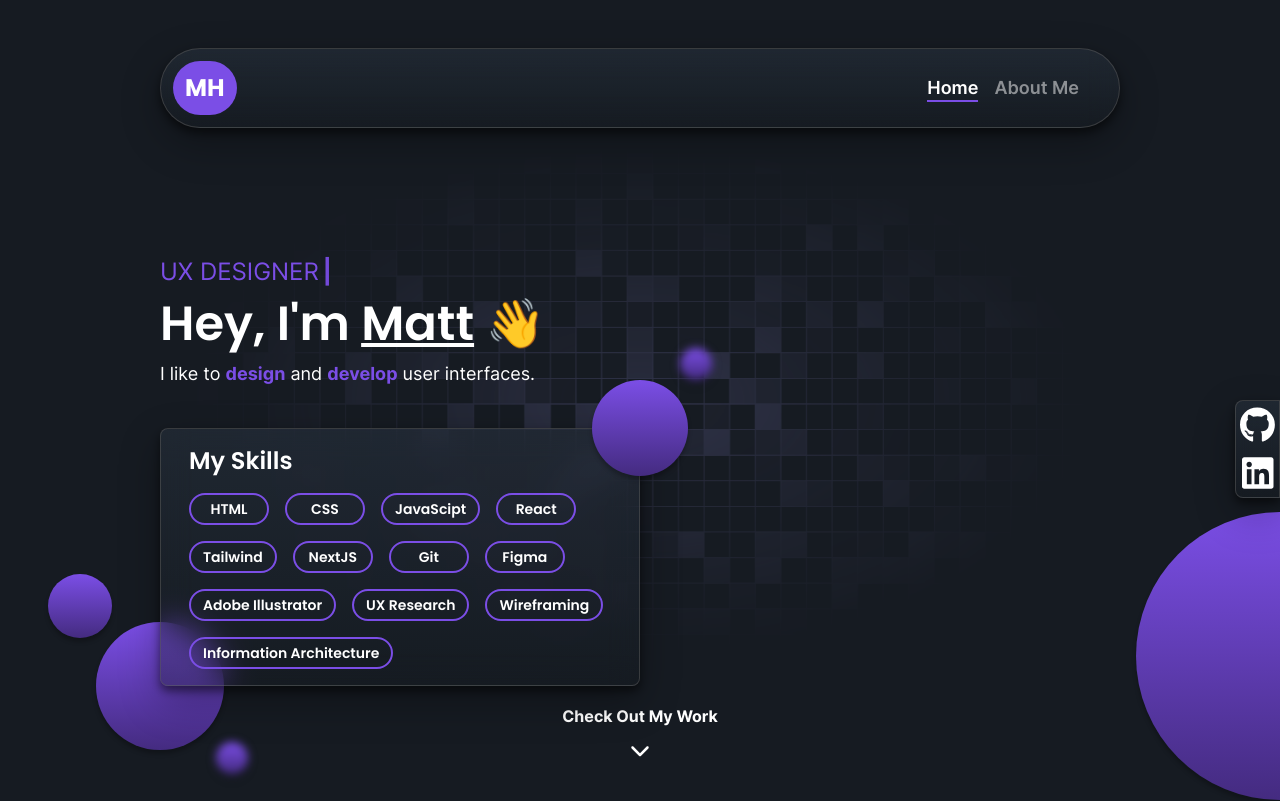
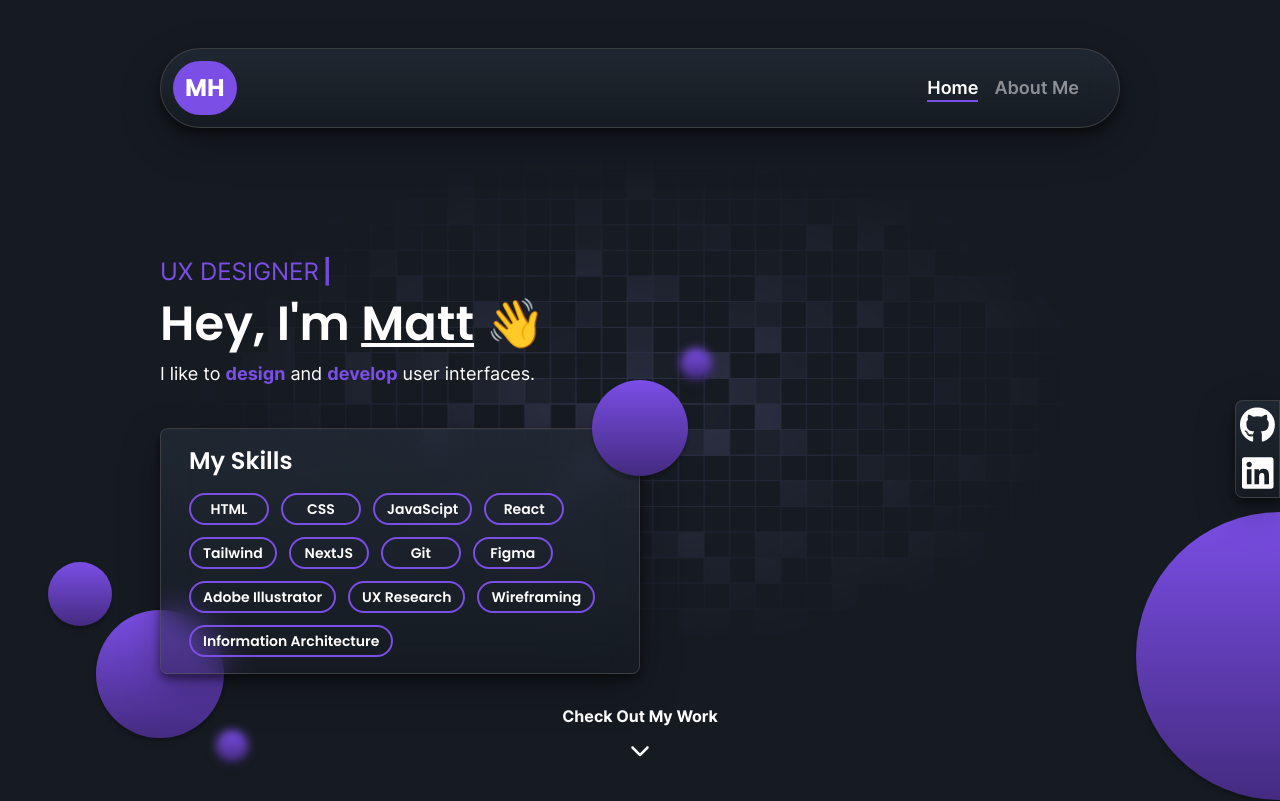
Before and after one commit to matthew-beep/Portfolio-v2, a Next.js app in the folder portfolio-v2/: page / in a window 1280 px wide. Shown: the top 801 px of the page. Built offline with nearby package versions, Linux system fonts and the light colour scheme.

Commit message:
edited padding

```diff
--- a/portfolio-v2/src/app/portfolio.js
+++ b/portfolio-v2/src/app/portfolio.js
@@ -245,7 +245,7 @@ export default function Portfolio({ width }) {
                   </motion.div>
                   <div className='flex flex-col w-full h-full glassmorphic relative z-30 rounded-lg p-4'>
                     <h3 className='text-white text-2xl font-poppins font-semibold pl-3 mb-4'>My Skills</h3>
-                    <div className='flex flex-wrap h-full w-full items-center px-3 gap-2 sm:gap-4'>
+                    <div className='flex flex-wrap h-full w-full items-center px-3 gap-2 sm:gap-3'>
                       {skills.map((skill, index) => (
                         <Pill
                         skills={skill}
```
